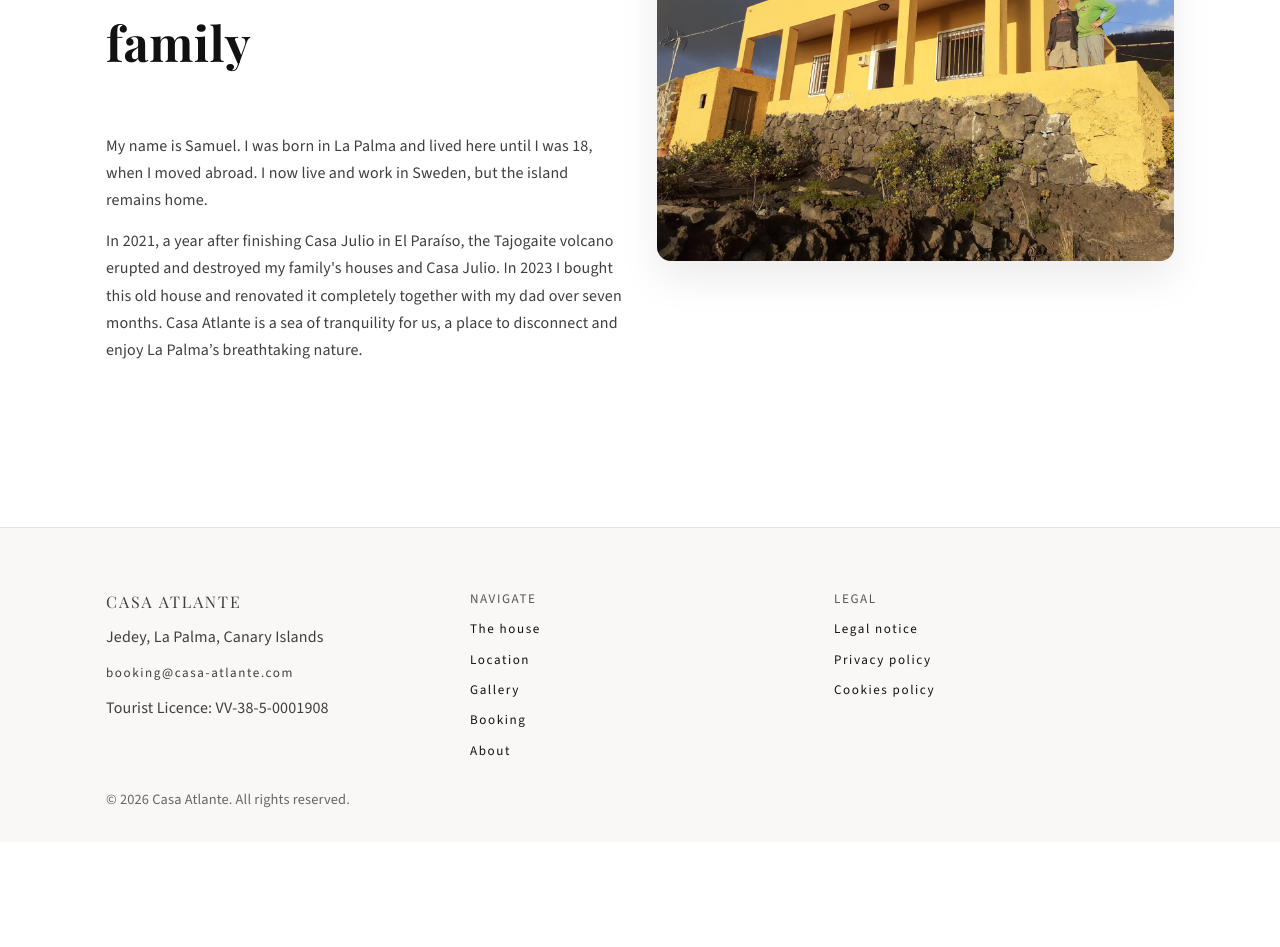
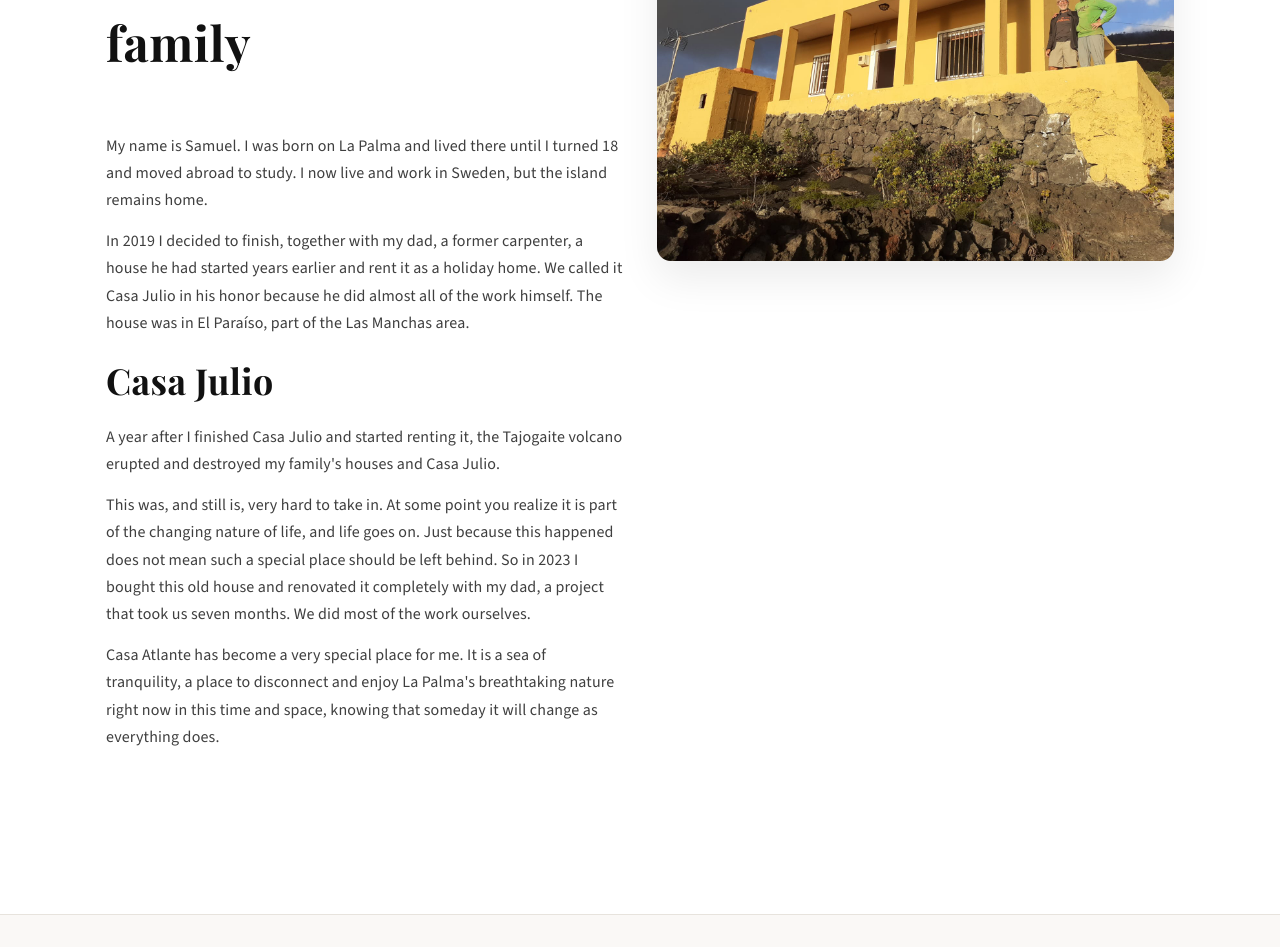
Before and after one commit to vondersam/casa_atlante, a Next.js app: page /about in a window 1280 px wide. Shown: the part 320-1267 px from the top of the page. Before the commit the page ends 1162 px from the top, so only its background shows below. Built offline with nearby package versions, Linux system fonts and the light colour scheme.

Commit message:
More about info

```diff
--- a/src/app/about/page.tsx
+++ b/src/app/about/page.tsx
@@ -10,17 +10,36 @@ export default function About() {
             <h1>A home built with family</h1>
           </div>
           <p>
-            My name is Samuel. I was born in La Palma and lived here until I was
-            18, when I moved abroad. I now live and work in Sweden, but the
-            island remains home.
+            My name is Samuel. I was born on La Palma and lived there until I
+            turned 18 and moved abroad to study. I now live and work in Sweden,
+            but the island remains home.
           </p>
           <p>
-            In 2021, a year after finishing Casa Julio in El Paraíso, the
+            In 2019 I decided to finish, together with my dad, a former
+            carpenter, a house he had started years earlier and rent it as a
+            holiday home. We called it Casa Julio in his honor because he did
+            almost all of the work himself. The house was in El Paraíso, part of
+            the Las Manchas area.
+          </p>
+          <h2>Casa Julio</h2>
+          <p>
+            A year after I finished Casa Julio and started renting it, the
             Tajogaite volcano erupted and destroyed my family's houses and Casa
-            Julio. In 2023 I bought this old house and renovated it completely
-            together with my dad over seven months. Casa Atlante is a sea of
-            tranquility for us, a place to disconnect and enjoy La Palma’s
-            breathtaking nature.
+            Julio.
+          </p>
+          <p>
+            This was, and still is, very hard to take in. At some point you
+            realize it is part of the changing nature of life, and life goes on.
+            Just because this happened does not mean such a special place should
+            be left behind. So in 2023 I bought this old house and renovated it
+            completely with my dad, a project that took us seven months. We did
+            most of the work ourselves.
+          </p>
+          <p>
+            Casa Atlante has become a very special place for me. It is a sea of
+            tranquility, a place to disconnect and enjoy La Palma's breathtaking
+            nature right now in this time and space, knowing that someday it
+            will change as everything does.
           </p>
         </div>
 
```
